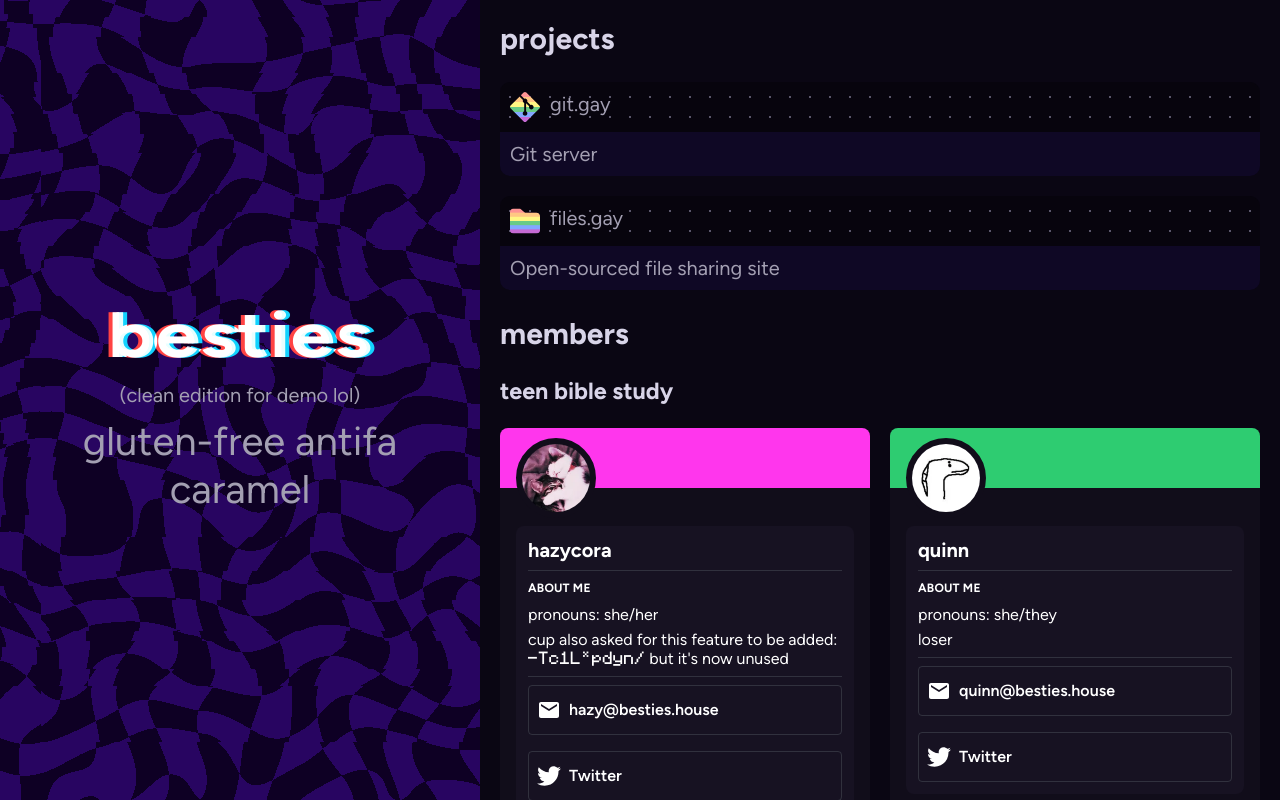
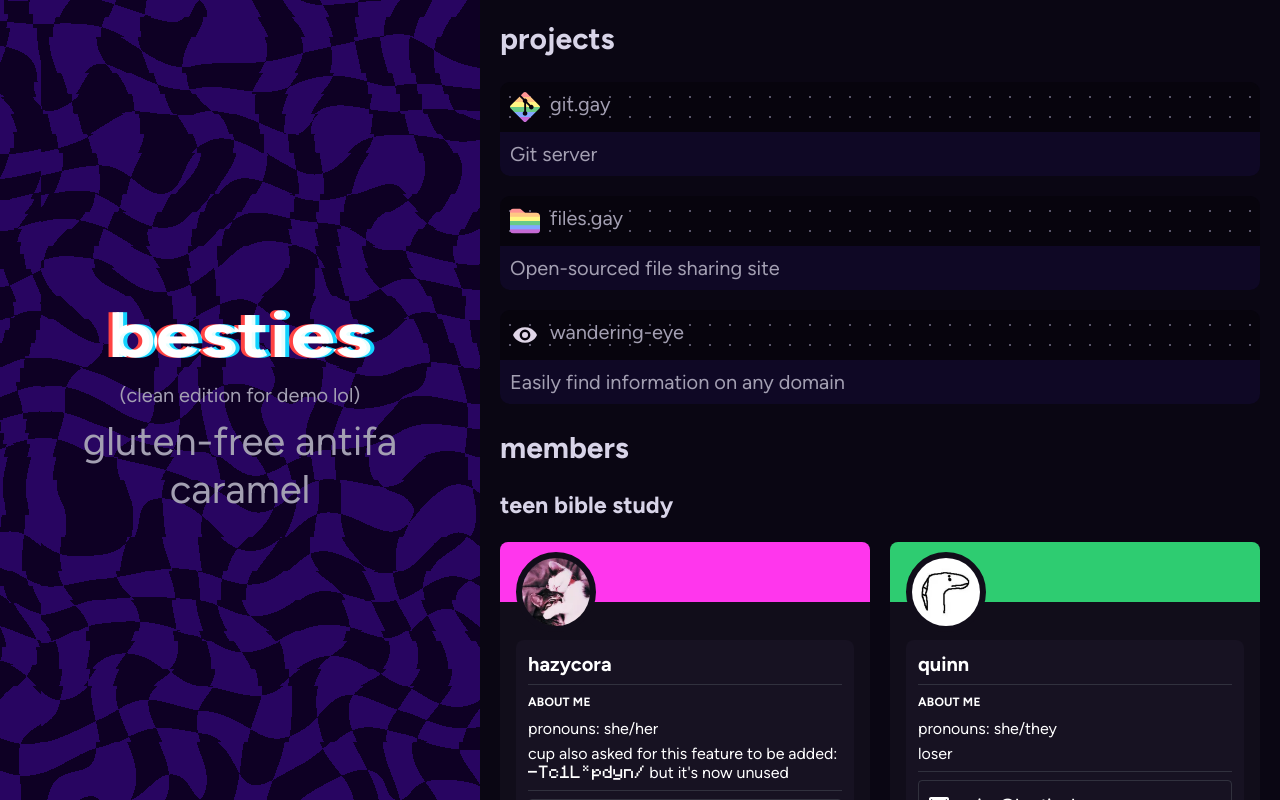
Before and after one commit to bestiesgc/besties.house, a SvelteKit app: page /clean in a window 1280 px wide. Built offline with nearby package versions, Linux system fonts and the light colour scheme.

Commit message:
add wandering-eye to project list

```diff
--- a/src/routes/clean/+page.svelte
+++ b/src/routes/clean/+page.svelte
@@ -209,6 +209,14 @@
 						description: 'Open-sourced file sharing site'
 					}}
 				/>
+				<ProjectItem
+					project={{
+						name: 'wandering-eye',
+						url: 'https://eye.besties.house',
+						iconUrl: '/icons/eye.svg',
+						description: 'Easily find information on any domain'
+					}}
+				/>
 			</div>
 			<h2>members</h2>
 			<div class="member-list-wrapper">
```
Also changed, not shown: src/routes/+page.svelte (+8 -0 lines), static/icons/eye.svg.
